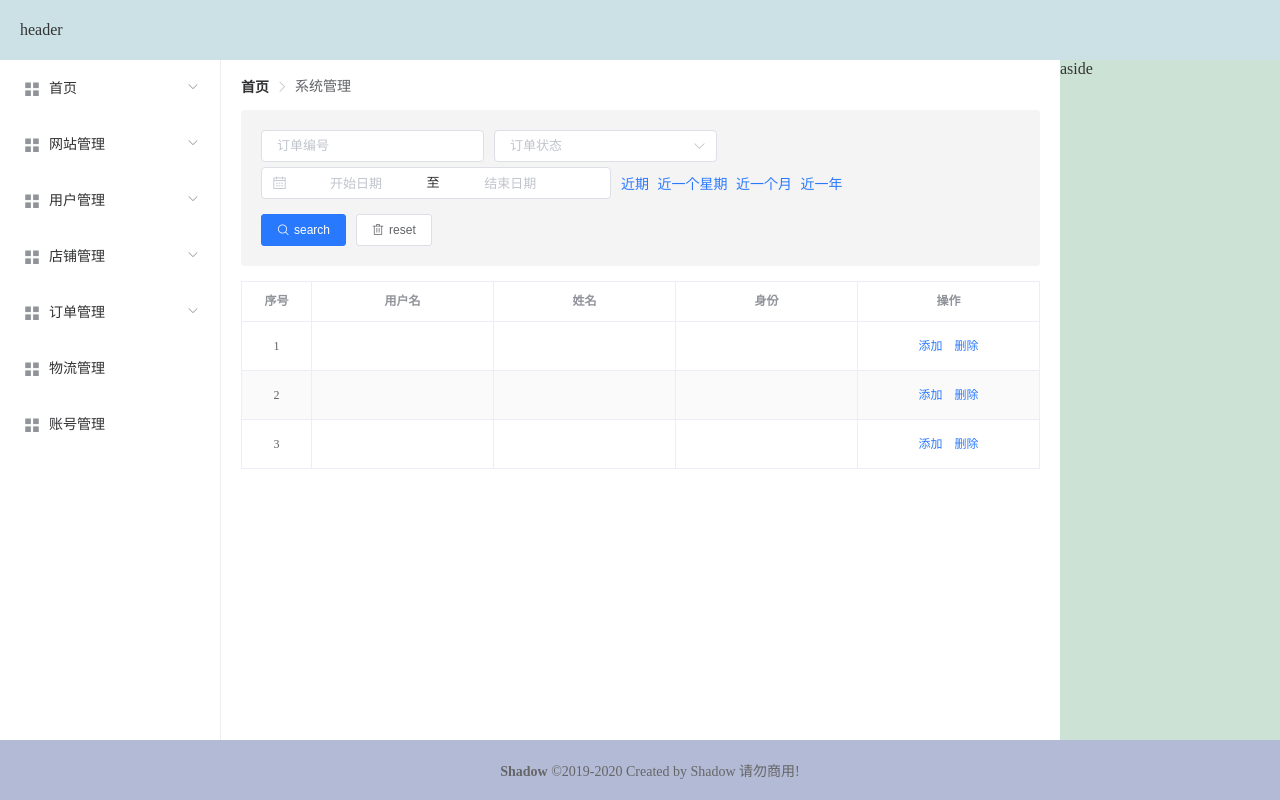
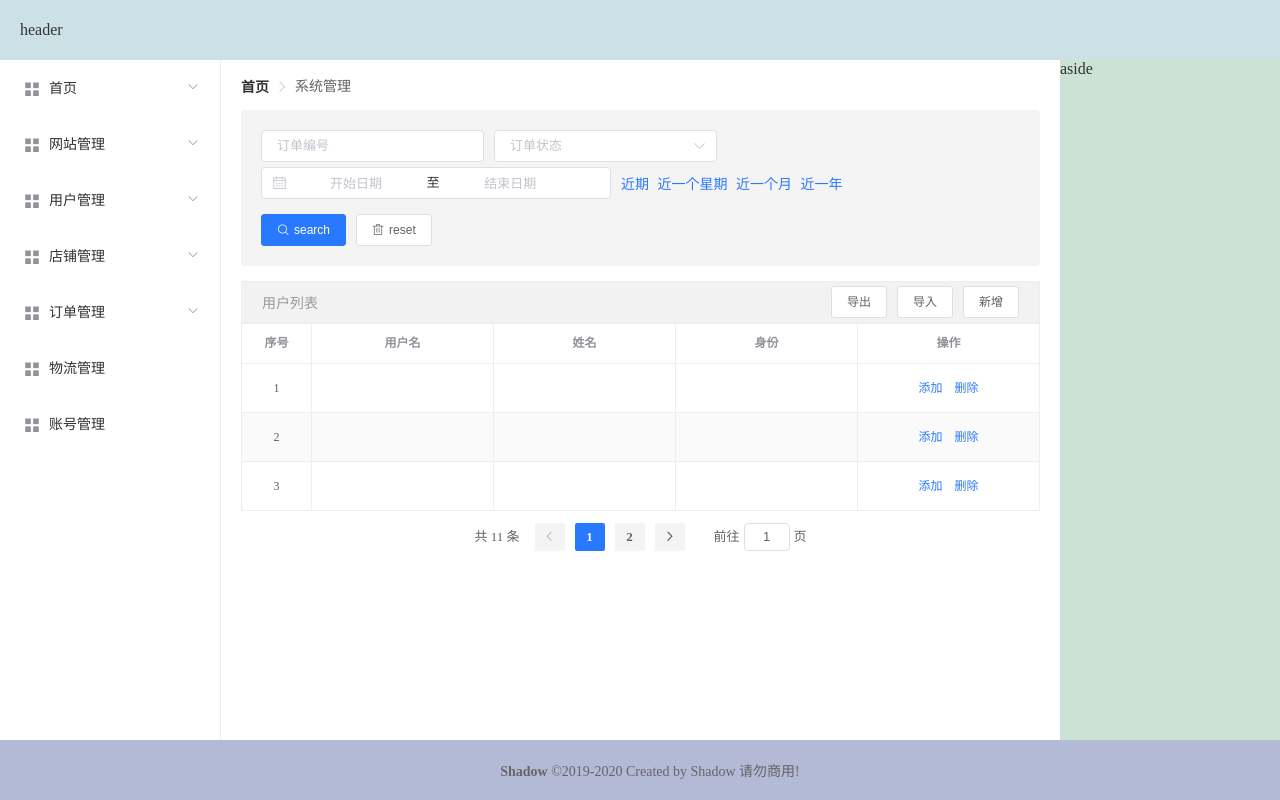
Before and after one commit to stack-wuh/vue-cli-template, a Vue app: page /user in a window 1280 px wide. Built offline with nearby package versions, Linux system fonts and the light colour scheme.

Commit message:
2019-03-27-[feat][新增分页器组件内容相关]

```diff
--- a/src/assets/style/color.scss
+++ b/src/assets/style/color.scss
@@ -12,3 +12,5 @@ $t-ccc: #ccc;
 
 $b-base: #f2f2f2;
 $b-sub: #f4f4f4;
+
+$border-base: #eee;
--- a/src/components/schema/pagination.vue
+++ b/src/components/schema/pagination.vue
@@ -3,7 +3,10 @@
     <el-pagination
       :page-size="pageSize"
       :total="total"
+      :current-page="currPage"
       layout="total, prev, pager, next, jumper"
+      :background="background"
+      @current-change="getCurrentPage"
       ></el-pagination>
   </section>
 </template>
@@ -20,7 +23,16 @@ export default {
       type: Number,
       default: 10,
       required: false
-    }
+    },
+    background: {
+      type: Boolean,
+      default: false
+    },
+    currPage: {
+      type: Number,
+      default: 1,
+      required: true
+    },
   },
   name: '',
   components: {},
@@ -29,7 +41,11 @@ export default {
   data(){
     return {}
   },
-  methods: {},
+  methods: {
+    getCurrentPage(e) {
+      this.$emit('getCurrentPage', e)
+    }
+  },
   created(){},
   mixins:[]
 }
--- a/src/components/schema/table.vue
+++ b/src/components/schema/table.vue
@@ -1,5 +1,11 @@
 <template>
   <section class="table-wrapper">
+    <header class="my-table-header">
+      <span class="my-table-header__title">用户列表</span>
+      <div class="my-table-header__right-area">
+        <slot name="right"></slot>
+      </div>
+    </header>
     <el-table :data="list" :border="border" stripe width="100%" :key="Math.random()">
       <el-table-column align="center" :type="tableList.type" :label="tableList.label" fixed="left" width="70"></el-table-column>
       <section  v-for="(item, index) in tableList.list" :key="index">
@@ -67,7 +73,25 @@ export default {
 }
 </script>
 <style lang="scss" scoped>
+@import '@/assets/style/color.scss';
+@import '@/assets/style/mixin.scss';
 .table-wrapper{
-  // padding: 20px;
+  @include b(table-header){
+    @include flex($dir: row, $justify: space-between, $align: center);
+    height: 40px;
+    padding: 0 20px;
+    border: 1px solid $border-base;
+    background-color: $b-base;
+    font-size: 14px;
+    @include e(title) {
+      color: $t-999;
+    }
+    @include e(right-area) {
+      @include flex($dir: row-reverse, $align: center);
+      flex: auto;
+      height: inherit;
+      margin-left: 20px;
+    }
+  }
 }
 </style>
--- a/src/views/userManage/user-list.vue
+++ b/src/views/userManage/user-list.vue
@@ -1,17 +1,26 @@
 <template>
   <section class="page">
     <my-search></my-search>
-    <my-table params="用户列表" :list="userList"></my-table>
+    <my-table params="用户列表" :list="userList">
+      <div slot="right" class="list-button-group">
+        <el-button>导出</el-button>
+        <el-button>导入</el-button>
+        <el-button>新增</el-button>
+      </div>
+    </my-table>
+    <my-pagination :total="11" :curr-page="1" background @getCurrentPage="currPageChange" ></my-pagination>
   </section>
 </template>
 
 <script>
 import MyTable from '@/components/schema/table';
 import MySearch from '@/components/schema/search'
+import MyPagination from '@/components/schema/pagination'
   export default {
     components: {
       MyTable,
-      MySearch
+      MySearch,
+      MyPagination
     },
     props: {},
     model: {},
@@ -32,7 +41,11 @@ import MySearch from '@/components/schema/search'
     },
     computed: {},
     watch: {},
-    methods: {},
+    methods: {
+      currPageChange(e) {
+        console.log(e)
+      }
+    },
     created(){},
     mixins:[]
   }
```
